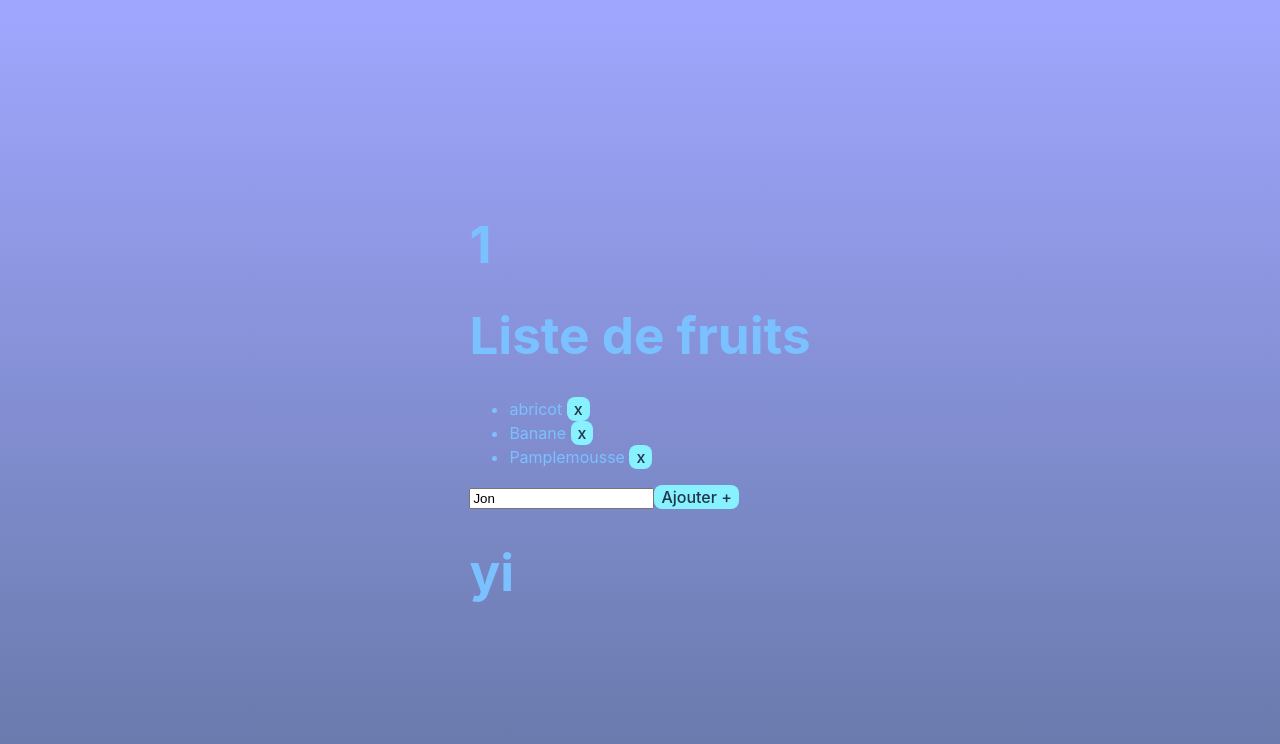
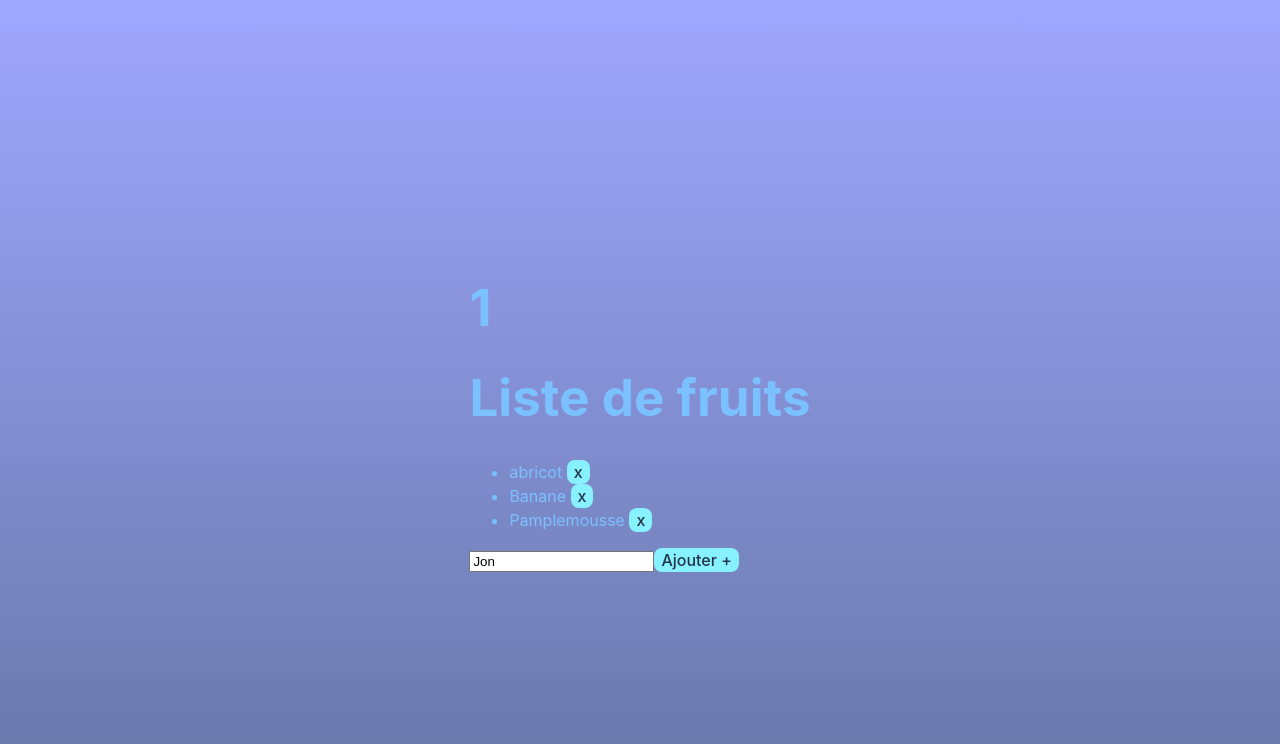
Before and after one commit to Dkz001/CRUD, a React (Vite) app: page / in a window 1280 px wide. Shown: the top 744 px of the page. Built offline with nearby package versions, Linux system fonts and the light colour scheme.

Commit message:
new component

```diff
--- a/src/joel.tsx
+++ /dev/null
@@ -1,9 +0,0 @@
-import React from 'react'
-
-export default function Joel() {
-  return (
-    <div>
-      <h1>yi</h1>
-    </div>
-  )
-}
--- a/src/main.tsx
+++ b/src/main.tsx
@@ -7,6 +7,5 @@ import './index.css'
 ReactDOM.createRoot(document.getElementById('root')!).render(
   <React.StrictMode>
     <App />
-    <Joel />
   </React.StrictMode>,
 )
```
